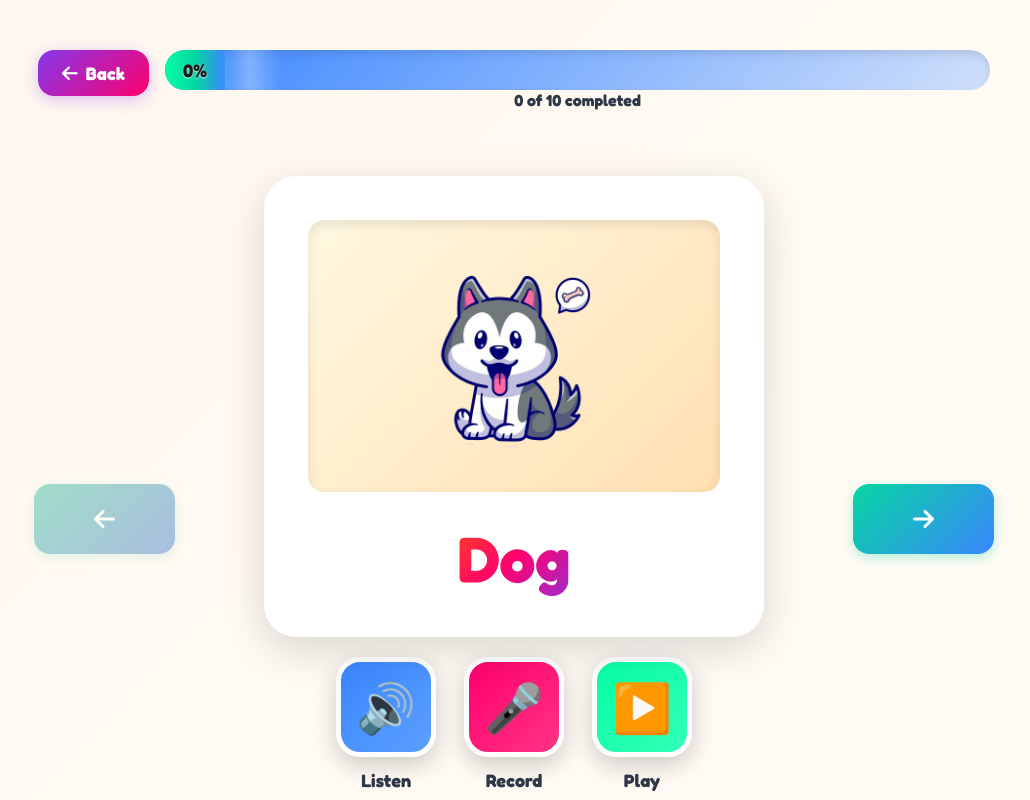
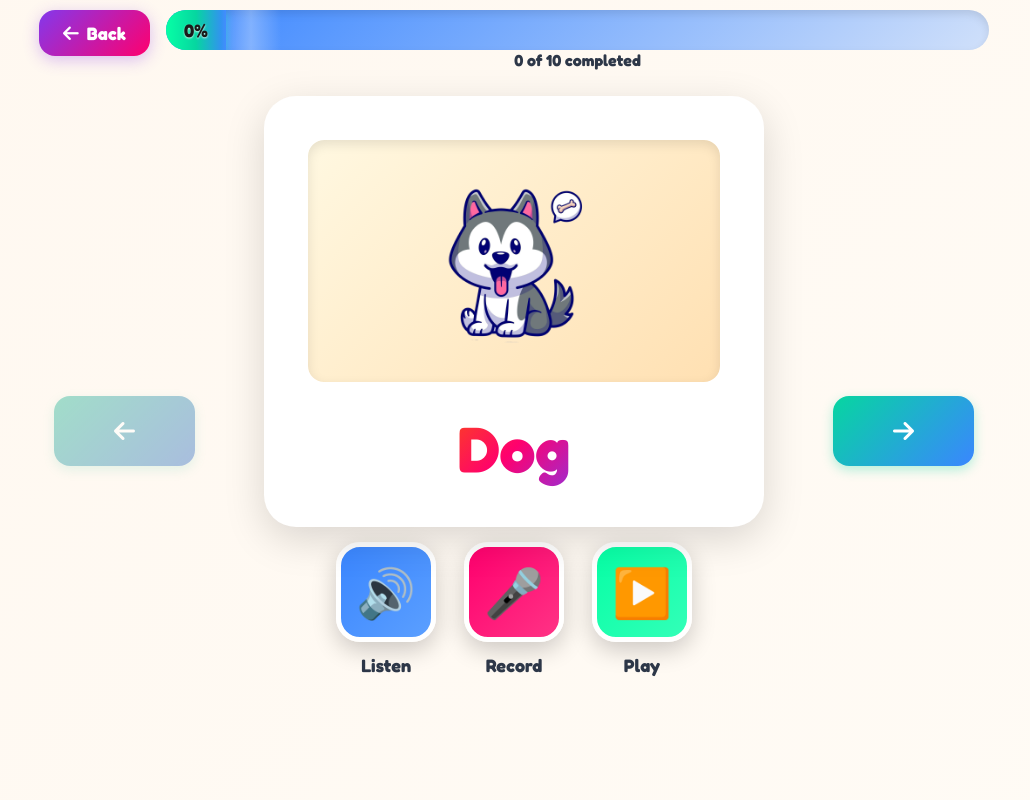
Before and after one commit to livia-pimentel/talkplay, a React (Vite) app in the folder talkplay/: page /category/animals in a window 1280 px wide. Shown: the whole page, without its empty margins (126-1156 px from the left). Built offline with nearby package versions, Linux system fonts and the light colour scheme.

Commit message:
adjust laptop (15 inches) screen

```diff
--- a/talkplay/src/styles/Flashcard.css
+++ b/talkplay/src/styles/Flashcard.css
@@ -398,13 +398,40 @@
 
 /* from merge
 /* Reduce height on large screens to prevent scrolling */
+
 @media (min-width: 1024px) {
+
+    .flashcard-main {
+        height: auto;
+        min-height: 75vh;
+    }
+
+    .flashcard-header {
+        padding: 10px 25px;
+    }
+
+    .flashcard-container {
+        margin-bottom: 10px;
+    }
+
+    .flashcard {
+        padding: 0;
+    }
+
     .flashcard-image-container {
-        height: 280px;
+        height: 250px;
         margin-bottom: 24px;
     }
 
     .flashcard {
         padding: 40px;
     }
+
+    .nav-button.prev {
+        left: 40px;
+    }
+
+    .nav-button.next {
+        right: 40px;
+    }
 }
```
